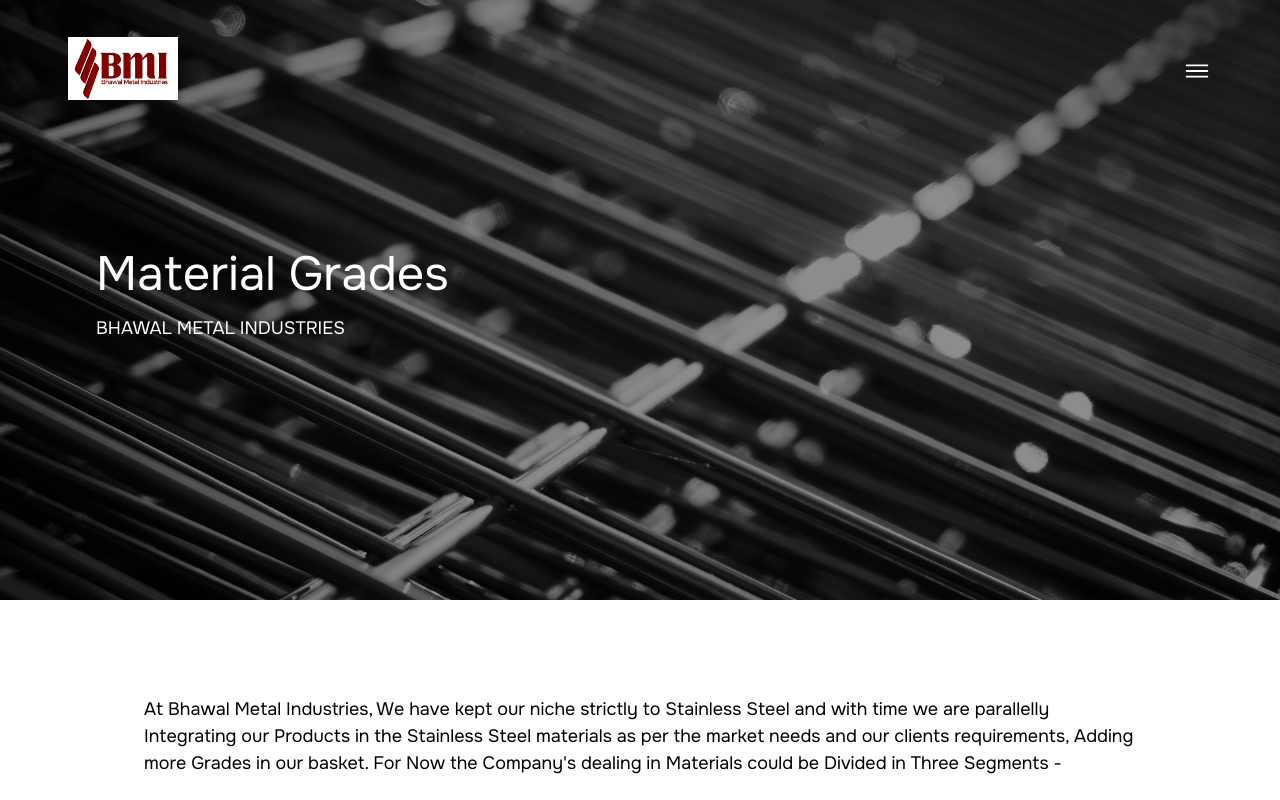
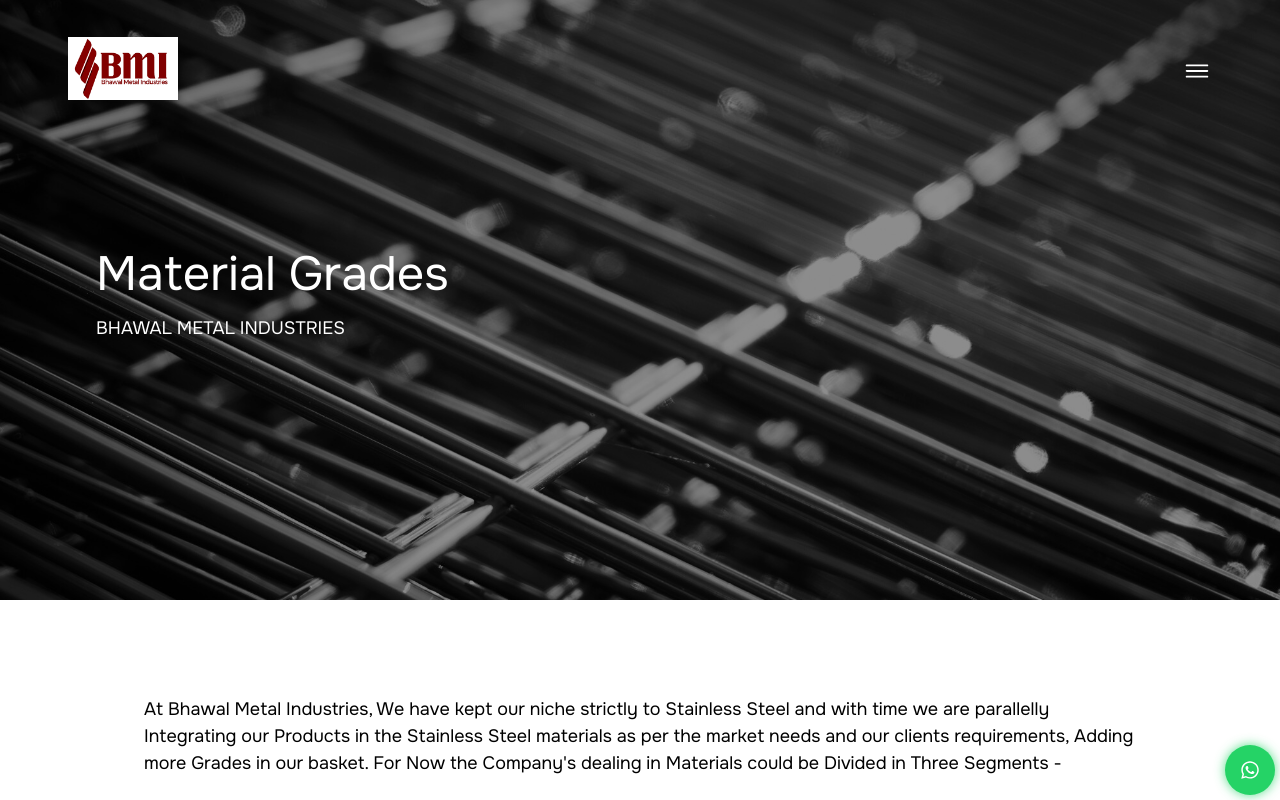
Before and after one commit to webtesting22/BhawalMetal, a React (Vite) app: page /metal-grades in a window 1280 px wide. Shown: the top 800 px of the page. Built offline with nearby package versions, Linux system fonts and the light colour scheme; a web font is replaced by a local one.

Commit message:
Add whatapp btn on the website

```diff
--- a/src/Components/CommonUsedComponents/Navigation/NavigationLinks.jsx
+++ b/src/Components/CommonUsedComponents/Navigation/NavigationLinks.jsx
@@ -12,7 +12,7 @@
         link: "Grades"
     },
     {
-        path: "",
+        path: "/facilities-and-services",
         link: "Facilities and Services"
     },
     {
--- a/src/Components/CommonUsedComponents/ScrollToTop/ScrollToTopBtn.css
+++ b/src/Components/CommonUsedComponents/ScrollToTop/ScrollToTopBtn.css
@@ -1,7 +1,7 @@
 .ScrollToTopBtn{
     position: fixed;
-    right: 0px;
-    bottom: 0px;
+    right: 5px;
+    bottom: 59px;
     background-color: transparent;
     border:none;
     z-index: 555;
--- /dev/null
+++ b/src/Components/CommonUsedComponents/WhatsAppPulseButton/WhatsAppPulseButton.css
@@ -0,0 +1,38 @@
+.whatsapp-button {
+    position: fixed;
+    bottom: 5px;
+    right: 5px;
+    width: 50px;
+    height: 50px;
+    background-color: #25D366;
+    border-radius: 50%;
+    display: flex;
+    justify-content: center;
+    align-items: center;
+    box-shadow: 0 0 15px rgba(0, 0, 0, 0.2);
+    cursor: pointer;
+    transition: transform 0.2s ease-in-out;
+    animation: pulse 1.5s infinite;
+}
+
+.whatsapp-button:hover {
+    transform: scale(1.1);
+}
+
+.whatsapp-icon {
+    color: white;
+    font-size: 20px;
+}
+
+/* Pulse Animation */
+@keyframes pulse {
+    0% {
+        box-shadow: 0 0 10px rgba(37, 211, 102, 0.8);
+    }
+    50% {
+        box-shadow: 0 0 20px rgba(37, 211, 102, 0.5);
+    }
+    100% {
+        box-shadow: 0 0 10px rgba(37, 211, 102, 0.8);
+    }
+}
--- /dev/null
+++ b/src/Components/CommonUsedComponents/WhatsAppPulseButton/WhatsAppPulseButton.jsx
@@ -0,0 +1,17 @@
+import React from "react";
+import "./WhatsAppPulseButton.css";
+import { FaWhatsapp } from "react-icons/fa";
+
+const WhatsAppPulseButton = () => {
+    const handleWhatsAppClick = () => {
+        window.open("https://wa.me/9327018703", "_blank"); // Replace with your WhatsApp number
+    };
+
+    return (
+        <div className="whatsapp-button" onClick={handleWhatsAppClick}>
+            <FaWhatsapp className="whatsapp-icon" />
+        </div>
+    );
+};
+
+export default WhatsAppPulseButton;
--- a/src/Components/ComponentRoutes/AllRoutes.jsx
+++ b/src/Components/ComponentRoutes/AllRoutes.jsx
@@ -7,6 +7,7 @@
 import Industries from "../AllComponents/Industries/Industries";
 import MetalGrades from "../AllComponents/MetalGrades/MetalGrades";
 import ScrollToTop from "../CommonUsedComponents/ScrollToTop/ScrollToTop";
+import WhatsAppPulseButton from "../CommonUsedComponents/WhatsAppPulseButton/WhatsAppPulseButton";
 const AllRoutes = () => {
     return (
         <Router>
@@ -21,6 +22,7 @@
 
             </Routes>
             <ScrollToTop/>
+            <WhatsAppPulseButton/>
         </Router>
     );
 };
```
